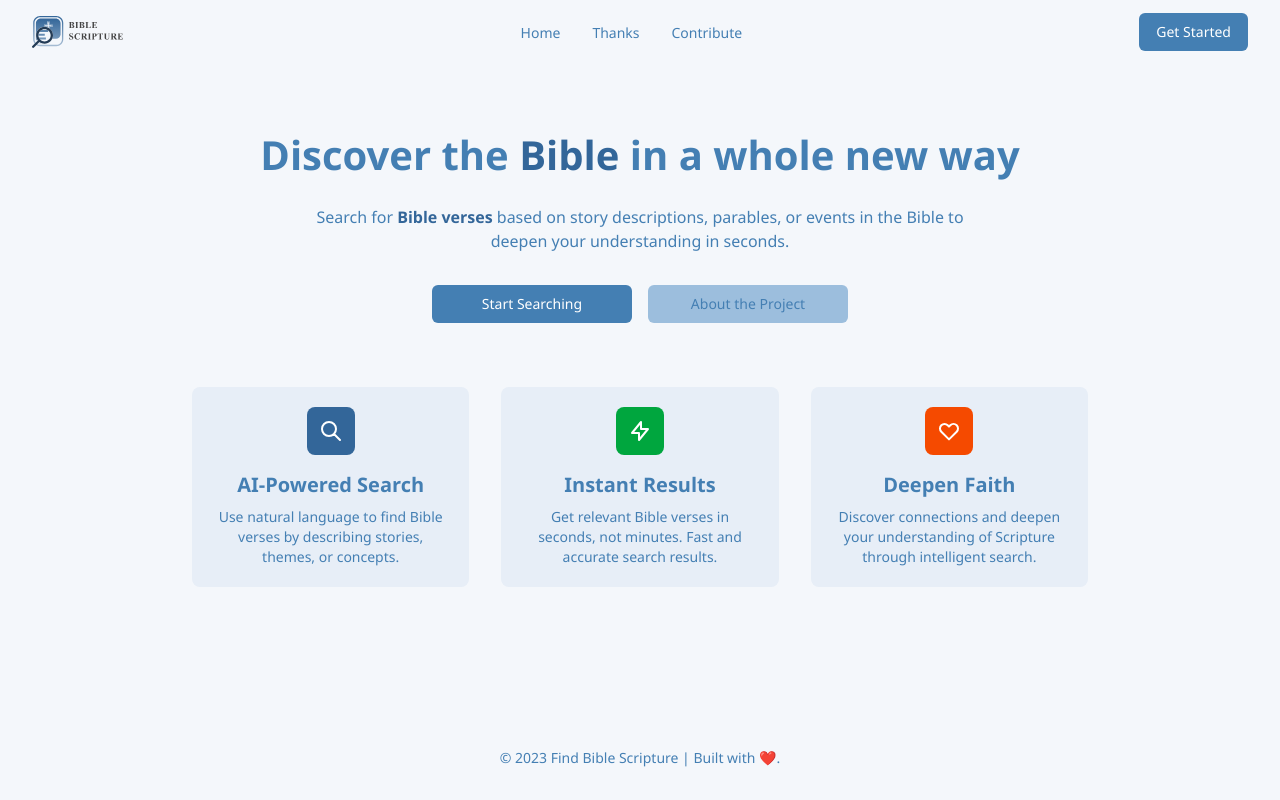
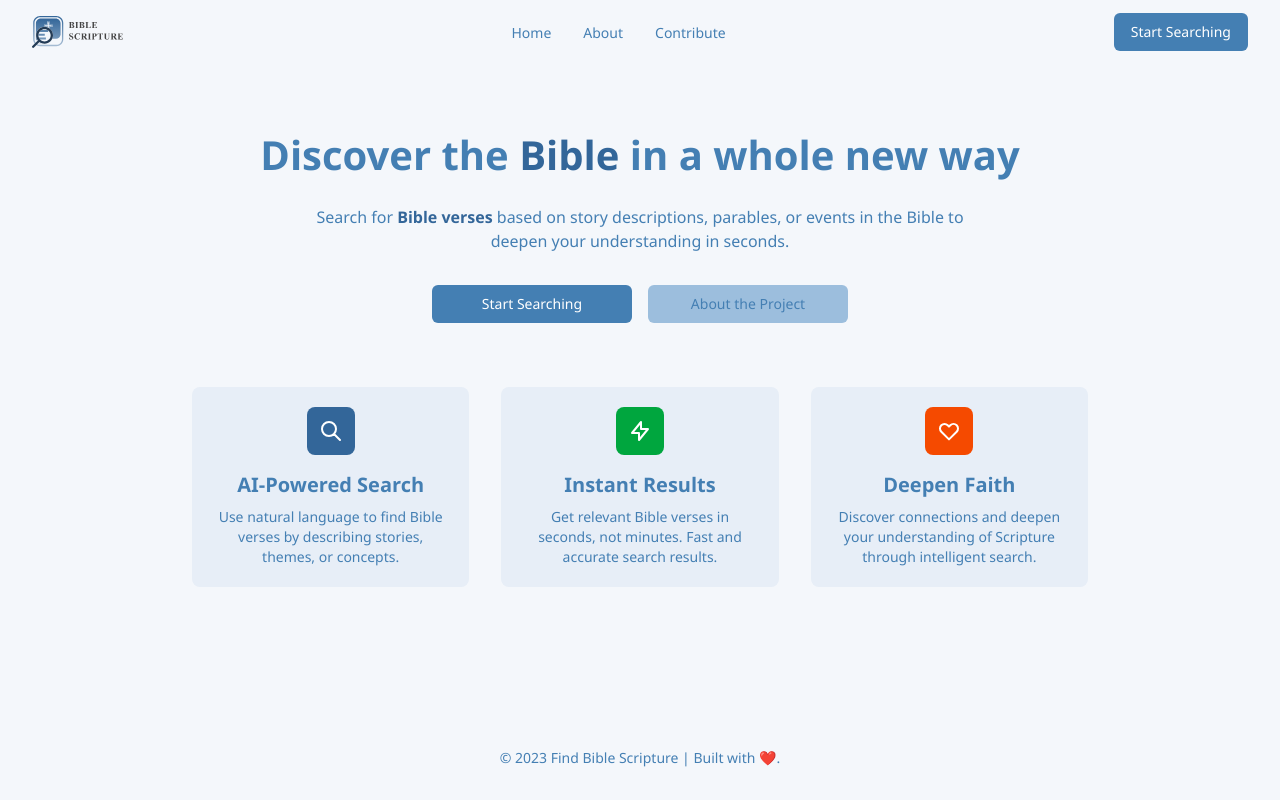
Before and after one commit to Era360/find-bible-scripture, a Next.js app: page / in a window 1280 px wide. Built offline with nearby package versions, Linux system fonts and the light colour scheme; no server answers.

Commit message:
Update header.tsx

```diff
--- a/components/header.tsx
+++ b/components/header.tsx
@@ -102,7 +102,7 @@ function Header() {
               </Link>
             )}
             <Link href="/thanks" className="nav-item">
-              Thanks
+              About
             </Link>
             <Link href="/contribution" className="nav-item">
               Contribute
@@ -147,7 +147,7 @@ function Header() {
               </div>
             ) : (
               <Link href="/search" className="button button-primary">
-                Get Started
+                Start Searching
               </Link>
             )}
           </div>
```
